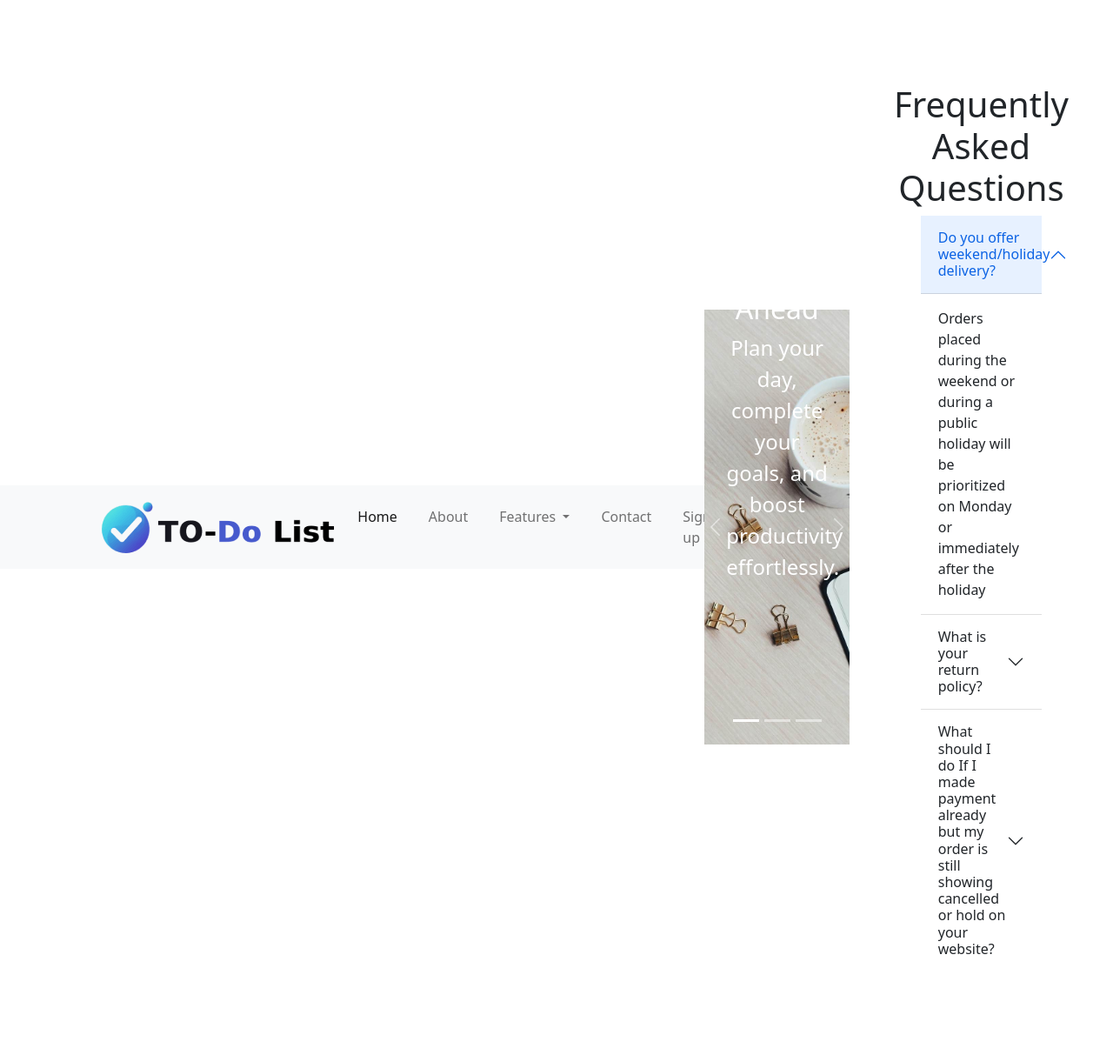
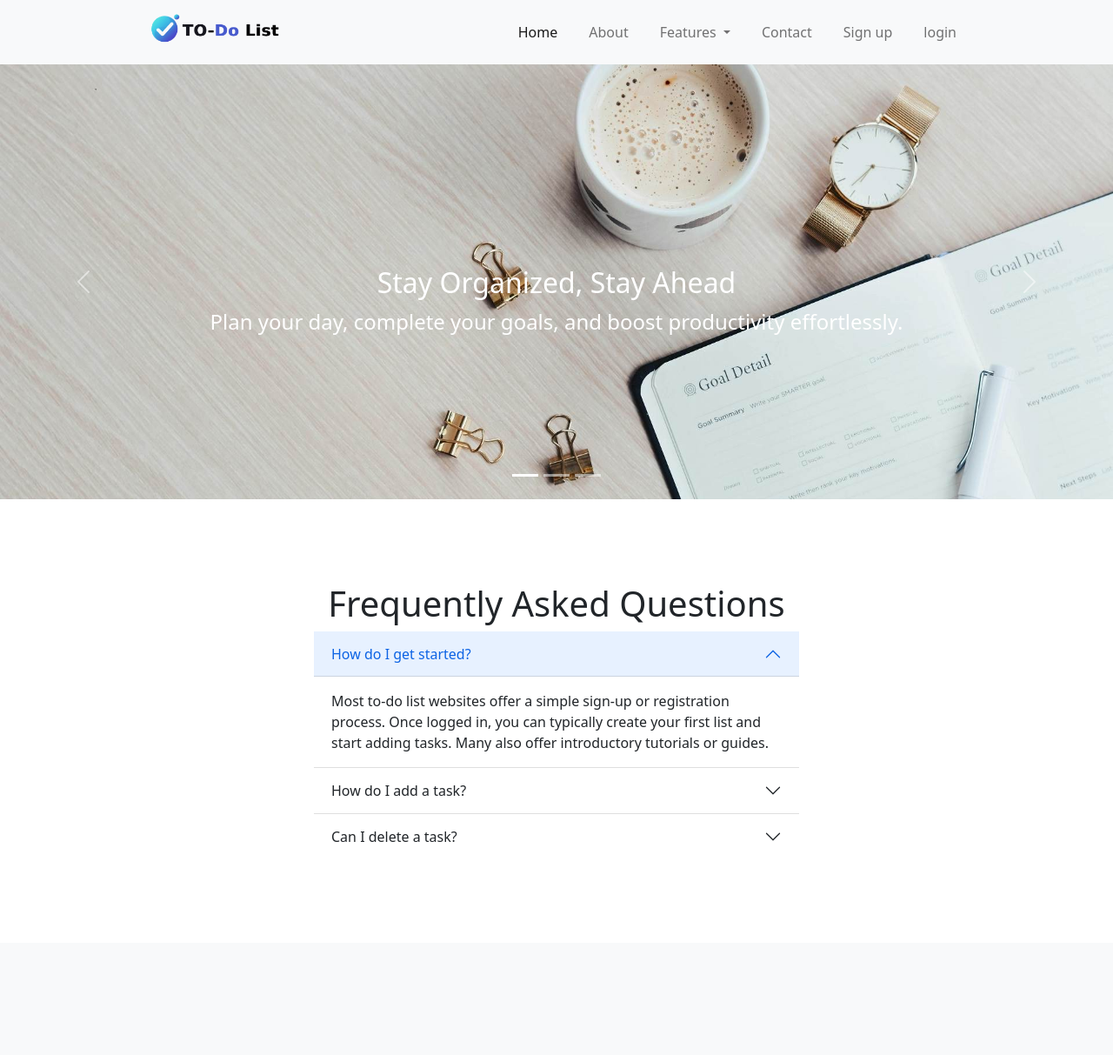
Before and after one commit to Mardhiyyah29/Django-Class, a Django app: page / in a window 1280 px wide, after a click on "How do I get started?". Shown: the whole page at 87% size. After the commit the page ends 968 px from the top, so only its background shows below. Run offline with Django 5.2, Linux system fonts and the light colour scheme.

Commit message:
final push

```diff
--- a/quiz/Todo/static/css/style.css
+++ b/quiz/Todo/static/css/style.css
@@ -1,40 +1,114 @@
 
-body{
-    background-color:blue;
-    justify-content: center;
-    align-items: center;
-    display: flex;
-}
 
-.carousel-caption{
+.carousel-caption {
   bottom: 30% !important;
 }
-.carousel-caption h5{
+.carousel-caption h5 {
   font-size: 2rem !important;
 }
-.carousel-caption p{
+.carousel-caption p {
   font-size: 1.5rem !important;
 }
-.image{
+.image {
   height: 500px;
   /* width: 100%; */
   object-fit: cover;
 }
-.navbar-collapse{
+.navbar-collapse {
   flex-grow: 0 !important;
 }
-.navbar-nav{
+.navbar-nav {
   column-gap: 20px;
 }
 
-.container{
-    width: 100%;
-    height: 70%;
-    padding: 30px;
-    border-radius: 9px;
-    margin: 0;
-    box-shadow: ;
-    align-items: center;
-    box-sizing: border-box;
+.login-form label {
+  display: block !important;
+  font-size: 0.7rem;
+}
+.login-form input {
+  width: 100% !important;
+  height: 30px;
+  padding: 10px;
+  margin-bottom: 15px;
+  border-radius: 5px;
+  border: 1px solid #ccc;
+}
+.login-form button {
+  width: 100% !important;
+  height: 40px;
+  background-color: #007bff;
+  color: white;
+  border: none;
+  border-radius: 5px;
+  cursor: pointer;
+}
 
+.signup-form label {
+  display: block !important;
+  font-size: 1rem;
 }
+.signup-form input {
+  width: 100% !important;
+  height: 30px;
+  padding: 10px;
+  margin-bottom: 15px;
+  border-radius: 5px;
+  border: 1px solid #ccc;
+}
+.signup-form button {
+  width: 100% !important;
+  height: 40px;
+  background-color: #007bff;
+  color: white;
+  border: none;
+  border-radius: 5px;
+  cursor: pointer;
+}
+.logo {
+  width: 150px;
+  margin-bottom: 10px;
+}
+.task-list {
+  gap: 20px !important;
+}
+
+.task-list button {
+  margin-left: 20px;
+  background-color: #007bff;
+  color: white;
+  border: none;
+  border-radius: 5px;
+  cursor: pointer;
+  padding: 10px 20px;
+}
+.task-list button:hover {
+  background-color: #5a5050;
+}
+
+.task li {
+  list-style: none;
+  background-color: #007bff;
+  padding: 10px;
+  display: flex;
+  justify-content: space-between;
+  margin-bottom: 10px;
+  color: white;
+  border-radius: 5px;
+}
+
+.task li:nth-child(even) {
+  background-color: #97c9ff;
+}
+.task li:hover {
+    background-color:blueviolet;
+    cursor: pointer;
+    }
+.task i {
+  color: white;
+    margin-left: 10px;
+;
+    cursor: pointer;
+}
+.task i:hover {
+  color:black;
+}
--- a/quiz/Todo/templates/index.html
+++ b/quiz/Todo/templates/index.html
@@ -114,38 +114,41 @@ sha384-EVSTQN3/azprG1Anm3QDgpJLIm9Nao0Yz1ztcQTwFspd3yD65VohhpuuCOmLASjC" crossor
   <div class="accordion-item">
     <h2 class="accordion-header" id="flush-headingOne">
       <button class="accordion-button collapsed" type="button" data-bs-toggle="collapse" data-bs-target="#flush-collapseOne" aria-expanded="false" aria-controls="flush-collapseOne">
-    Do you offer weekend/holiday delivery?
+    How do I get started?
       </button>
     </h2>
 
     <div id="flush-collapseOne" class="accordion-collapse collapse" aria-labelledby="flush-headingOne" data-bs-parent="#accordionFlushExample">
       <div class="accordion-body">
-        Orders placed during the weekend or during a public holiday will be prioritized on Monday or
-        immediately after the holiday</div>
+        Most to-do list websites offer a simple sign-up or registration process. Once logged in, you
+         can typically create your first list and start adding tasks. Many also offer introductory tutorials
+          or guides.
+</div>
     </div>
   </div>
   <div class="accordion-item">
     <h2 class="accordion-header" id="flush-headingTwo">
       <button class="accordion-button collapsed" type="button" data-bs-toggle="collapse" data-bs-target="#flush-collapseTwo" aria-expanded="false" aria-controls="flush-collapseTwo">
-      What is your return policy?
+      How do I add a task?
+
       </button>
     </h2>
     <div id="flush-collapseTwo" class="accordion-collapse collapse" aria-labelledby="flush-headingTwo" data-bs-parent="#accordionFlushExample">
-      <div class="accordion-body"> Books delivered in good condition cannot be returned. In the event that
-        a damaged book is delivered to you, please lodge a complaint immediately you receive the books via
-        edumartbookshop@gmail.com.
-
+      <div class="accordion-body"> Look for an "Add Task" or similar button/input field. You can usually
+        type in the task description and optionally set a due date or priority.
 </div>
     </div>
   </div>
   <div class="accordion-item">
     <h2 class="accordion-header" id="flush-headingThree">
-      <button class="accordion-button collapsed" type="button" data-bs-toggle="collapse" data-bs-target="#flush-collapseThree" aria-expanded="false" aria-controls="flush-collapseThree">
-      What should I do If I made payment already but my order is still showing cancelled or hold on your website?
+      <button class="accordion-button collapsed" type="button" data-bs-toggle="collapse" data-bs-target=
+      "#flush-collapseThree" aria-expanded="false" aria-controls="flush-collapseThree">
+      Can I delete a task?
       </button>
     </h2>
     <div id="flush-collapseThree" class="accordion-collapse collapse" aria-labelledby="flush-headingThree" data-bs-parent="#accordionFlushExample">
-      <div class="accordion-body">It is likely a technical issue. Please send a mail to edumartbookshop@gmail.com.</div>
+      <div class="accordion-body">Yes, most to-do list websites allow you to delete tasks. Look for an option
+         like "Delete" or a trash can icon.</div>
     </div>
   </div>
 </div>
--- a/quiz/Todo/templates/registration/logout.html
+++ b/quiz/Todo/templates/registration/logout.html
@@ -7,8 +7,6 @@
 </head>
 <body>
     <h1>Logged out</h1>
-
-
     <p>You have logged out<a href="{% url 'login' %}" rel="noopener noreferrer">Login again</a></p>
 </body>
 </html>
--- a/quiz/quiz/settings.py
+++ b/quiz/quiz/settings.py
@@ -67,7 +67,7 @@ TEMPLATES = [
     },
 ]
 LOGIN_REDIRECT_URL = 'task-list'
-LOGOUT_REDIRECT_URL = 'login'
+LOGOUT_REDIRECT_URL = '/'
 WSGI_APPLICATION = 'quiz.wsgi.application'
 
 
```
Also changed, not shown: quiz/Todo/templates/registration/login.html (+11 -2 lines), quiz/Todo/templates/registration/signup.html (+10 -1 lines), quiz/Todo/templates/task_create.html (+11 -1 lines), quiz/Todo/templates/task_list.html (+22 -4 lines), quiz/db.sqlite3. Lines whose indentation alone changed are shown as unchanged.
